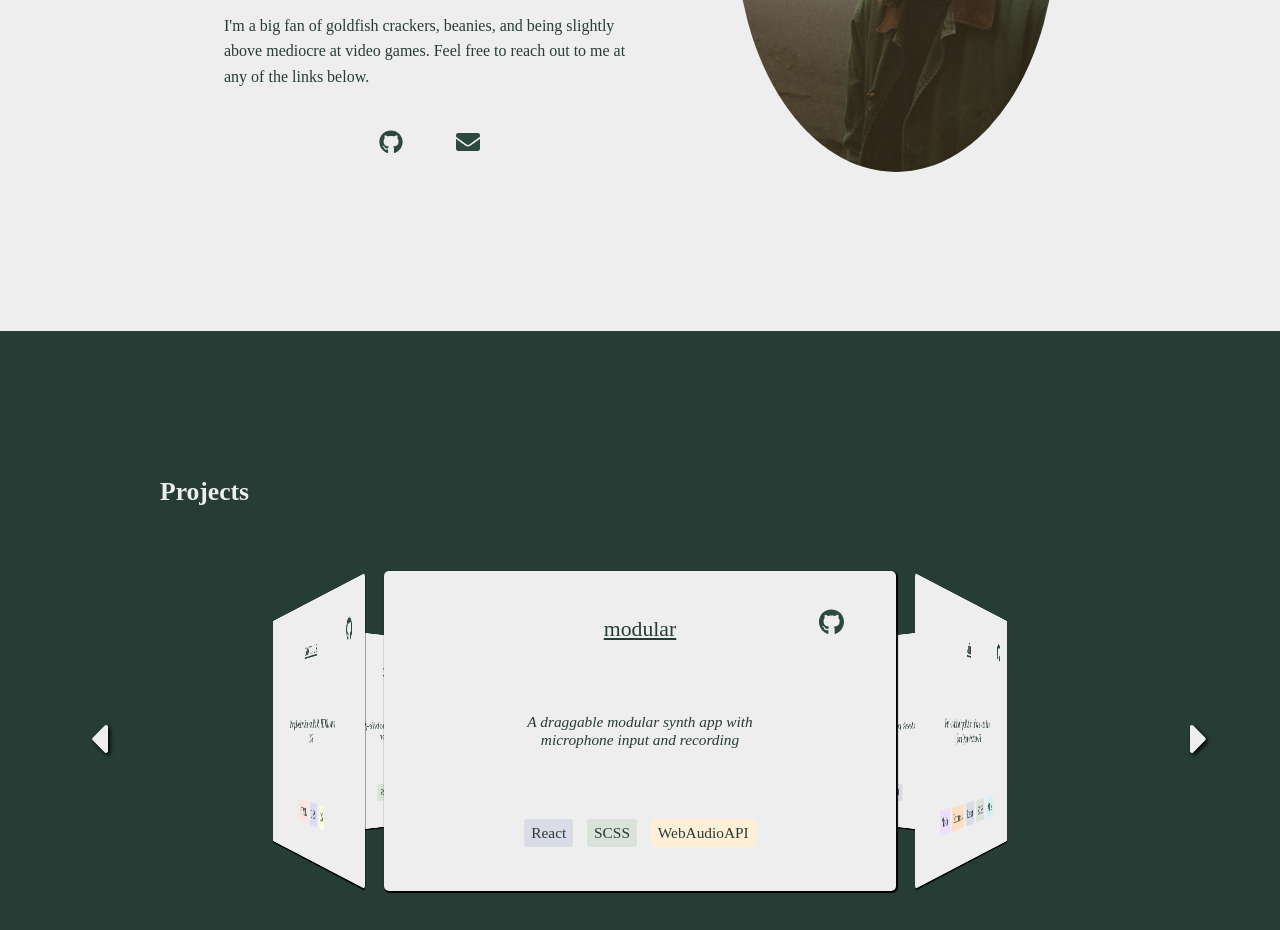
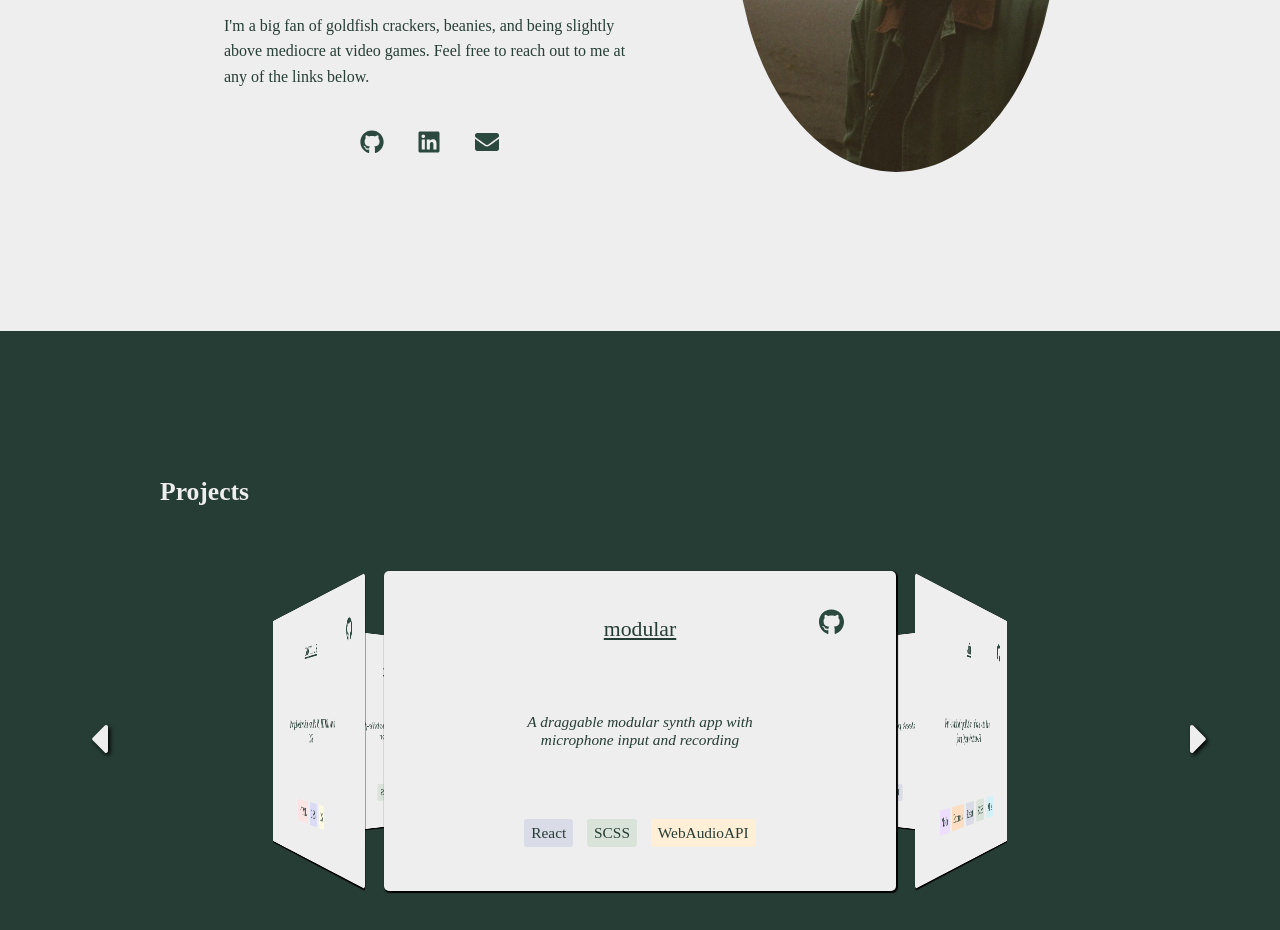
Before and after one commit to caymusman/caymusman.github.io, a plain HTML site: page index.html in a window 1280 px wide. Shown: the part 1269-2199 px from the top of the page. Drawn offline with nearby package versions, Linux system fonts and the light colour scheme.

Commit message:
Added linkedin

```diff
--- a/index.html
+++ b/index.html
@@ -43,8 +43,9 @@
             <p  data-aos="fade-right">I'm a big fan of goldfish crackers, beanies, and being slightly above mediocre at video games.
                 Feel free to reach out to me at any of the <a target="_blank" href="https://en.wikipedia.org/wiki/Meta">links</a> below.</p>
                 <div id="socialDiv"  data-aos="fade-up">
-                    <a class="socials" href="https://github.com/caymusman/"><img alt="my github" src="svg/github.svg"></img></a>
-                    <a class="socials" href="mailto:caymusprice@gmail.com"><img alt="email me" src="svg/mail.svg"></img></a>
+                    <a class="socials" target="_blank" href="https://github.com/caymusman/"><img alt="my github" src="svg/github.svg"></img></a>
+                    <a class="socials" target="_blank" href="https://www.linkedin.com/in/caymus-price-839758216/"><img alt="my linkedin" src="svg/linkedin.svg"></img></a>
+                    <a class="socials" target="_blank" href="mailto:caymusprice@gmail.com"><img alt="email me" src="svg/mail.svg"></img></a>
                 </div>
         </div>
         <div data-aos="fade-left" id="aboutImg">
```
Also changed, not shown: svg/linkedin.svg (added).
